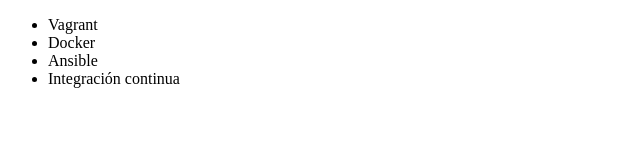
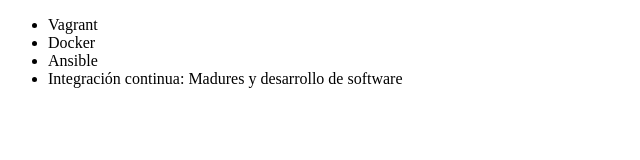
Before and after one commit to CrisASL/ALura, a plain HTML site: page Git/Bruno/index.html in a window 1280 px wide. Shown: the whole page, without its empty margins (0-640 px from the left). Drawn offline with Linux system fonts and the light colour scheme.

Commit message:
Renombrando ultimo curso de la lista

```diff
--- a/Git/Bruno/index.html
+++ b/Git/Bruno/index.html
@@ -9,7 +9,7 @@
          <li> Vagrant </li>
          <li> Docker </li>
          <li> Ansible </li>
-         <li> Integración continua </li>
+         <li> Integración continua: Madures y desarrollo de software </li>
      </ul>
 </body>
 </html>
```
